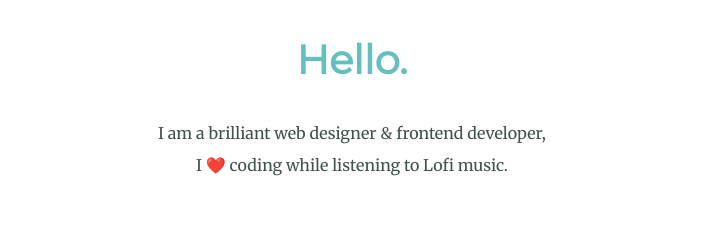
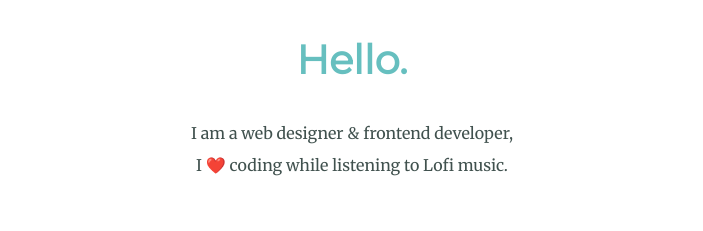
Before and after one commit to HayatZee/cute-cv, a plain HTML site: page index.html in a window 1280 px wide. Shown: the part 1011-1242 px from the top of the page, without its empty margins (288-991 px from the left). Drawn offline with Linux system fonts and the light colour scheme.

Commit message:
Edit text

```diff
--- a/index.html
+++ b/index.html
@@ -23,7 +23,7 @@
       <div class="profile">
         <img src="images/hayat.png" width="200px" alt="hayat's profile picture">
         <h2>Hello.</h2>
-        <p>I am a brilliant web designer & frontend developer,<br> I ❤️ coding while listening to Lofi music.</p>
+        <p>I am a web designer & frontend developer,<br> I ❤️ coding while listening to Lofi music.</p>
       </div>
       <hr>
       <div class="skills">
```
